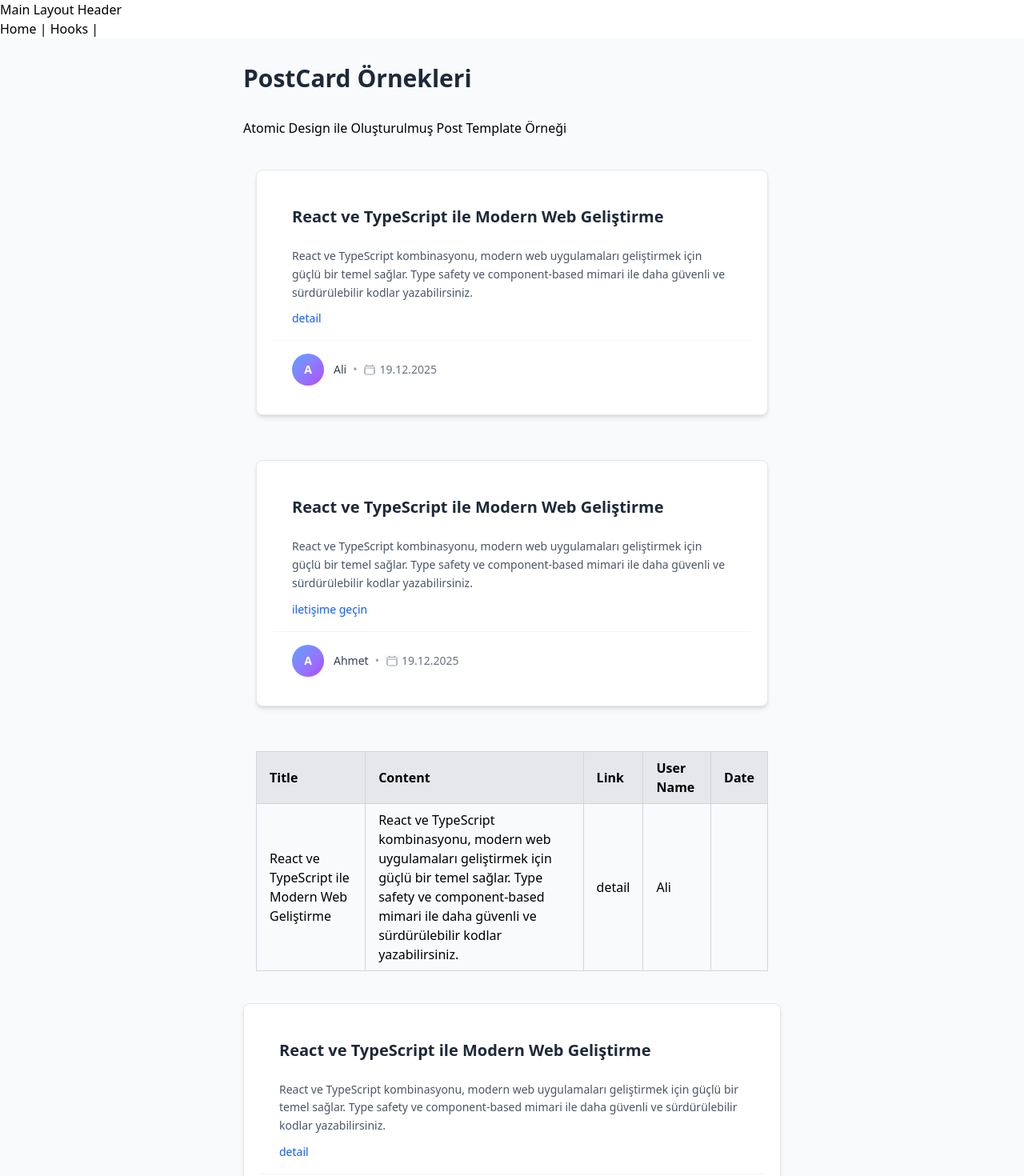
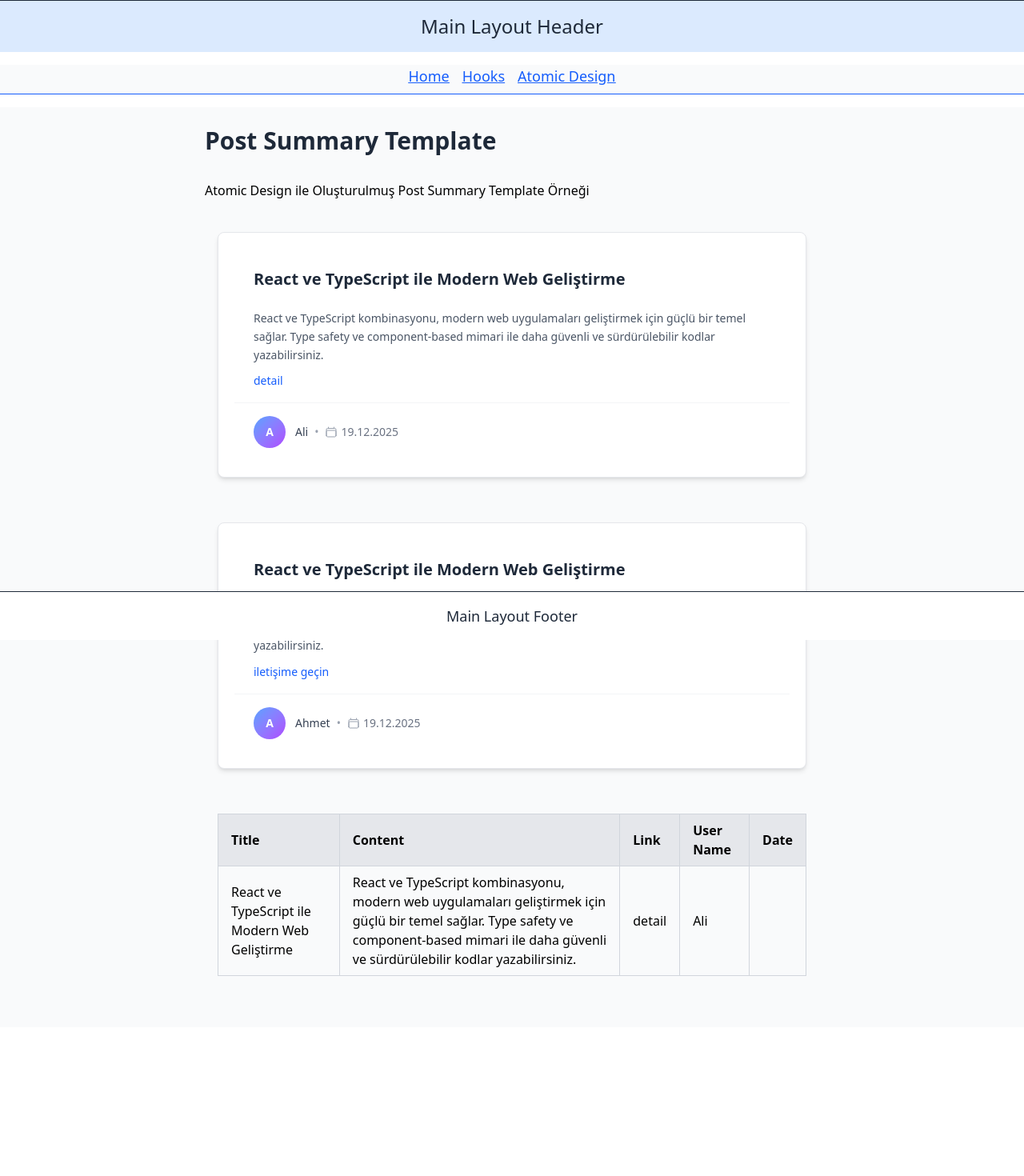
Before and after one commit to neominalsolutions/archi-vite-react-app, a React (Vite) app: page /atomic-design in a window 1280 px wide. Shown: the top 1470 px of the page at 80% size. After the commit the page ends 1284 px from the top, so only its background shows below. Built offline with nearby package versions, Linux system fonts and the light colour scheme.

Commit message:
layout tasarımları

```diff
--- a/src/layout/main.layout.tsx
+++ b/src/layout/main.layout.tsx
@@ -1,19 +1,32 @@
 import { Link, Outlet } from 'react-router';
+import { Typography } from '../ui';
 
 const MainLayout = () => {
 	return (
 		<>
-			<header>Main Layout Header</header>
-			<nav>
-				<Link to="/">Home</Link> | <Link to="/hooks">Hooks</Link> |{' '}
+			<header className="flex justify-center mb-4 text-lg font-medium text-gray-800 border-t bg-blue-100 py-4">
+				<Typography renderAs="h1" className="text-2xl">
+					Main Layout Header
+				</Typography>
+			</header>
+
+			<nav className="flex flex-row justify-center mb-4 space-x-4 text-lg font-medium text-blue-600 underline border-b pb-2 bg-gray-50">
+				<Link to="/">Home</Link> <Link to="/hooks">Hooks</Link>{' '}
+				<Link to="/atomic-design">Atomic Design</Link>{' '}
 			</nav>
 			<main>
-				{
-					/* Alt sayfalar burada render edilecek */
-					<Outlet />
-				}
+				<div className="min-h-screen bg-gray-50 flex flex-col py-6 px-4">
+					<div className="max-w-3xl mx-auto space-y-6 w-full">
+						{
+							/* Alt sayfalar burada render edilecek */
+							<Outlet />
+						}
+					</div>
+				</div>
 			</main>
-			<footer>Main Layout Footer</footer>
+			<footer className="fixed bottom-0 left-0 w-full flex justify-center py-4 text-lg font-medium text-gray-800 border-t bg-white">
+				Main Layout Footer
+			</footer>
 		</>
 	);
 };
--- a/src/pages/index/atomic-design.page.tsx
+++ b/src/pages/index/atomic-design.page.tsx
@@ -1,20 +1,16 @@
 import React from 'react';
-import { Link } from '../../ui/atoms/Link';
-import { Typography } from '../../ui/atoms/Typography';
-import { UserInfo } from '../../ui/molecules/UserInfo';
-import { PostCard } from '../../ui/organisms/PostCard';
+import PostGrid from '../../ui/templates/PostGrid';
 import PostSummary from '../../ui/templates/PostSummary';
 export const PostCardExample: React.FC = () => {
 	return (
-		<div className="min-h-screen bg-gray-50 p-8">
-			<div className="max-w-2xl mx-auto space-y-6">
+		<>
 			<h1 className="text-3xl font-bold text-gray-800 mb-8">
-					PostCard Örnekleri
+				Post Summary Template
 			</h1>
 
 			{/* Örnek 1: Temel Kullanım */}
 
-				<h1>Atomic Design ile Oluşturulmuş Post Template Örneği</h1>
+			<h1>Atomic Design ile Oluşturulmuş Post Summary Template Örneği</h1>
 			<PostSummary
 				item={[
 					{
@@ -33,72 +29,9 @@ export const PostCardExample: React.FC = () => {
 					},
 				]}
 			>
-					<div className="mb-6 p-4">
-						<table className="w-full table-auto border-collapse border border-gray-300">
-							<thead>
-								<tr className="bg-gray-200">
-									<th className="border border-gray-300 px-4 py-2 text-left">
-										Title
-									</th>
-									<th className="border border-gray-300 px-4 py-2 text-left">
-										Content
-									</th>
-									<th className="border border-gray-300 px-4 py-2 text-left">
-										Link
-									</th>
-									<th className="border border-gray-300 px-4 py-2 text-left">
-										User Name
-									</th>
-									<th className="border border-gray-300 px-4 py-2 text-left">
-										Date
-									</th>
-								</tr>
-							</thead>
-							<tbody>
-								<tr>
-									<td className="border border-gray-300 px-4 py-2">
-										React ve TypeScript ile Modern Web Geliştirme
-									</td>
-									<td className="border border-gray-300 px-4 py-2">
-										React ve TypeScript kombinasyonu, modern web uygulamaları
-										geliştirmek için güçlü bir temel sağlar. Type safety ve
-										component-based mimari ile daha güvenli ve sürdürülebilir
-										kodlar yazabilirsiniz.
-									</td>
-									<td className="border border-gray-300 px-4 py-2">detail</td>
-									<td className="border border-gray-300 px-4 py-2">Ali</td>
-								</tr>
-							</tbody>
-						</table>
-					</div>
+				<PostGrid />
 			</PostSummary>
-
-				<PostCard>
-					<PostCard.Header>
-						<Typography
-							renderAs="h3"
-							className="text-xl font-bold text-gray-800"
-						>
-							React ve TypeScript ile Modern Web Geliştirme
-						</Typography>
-					</PostCard.Header>
-					<PostCard.Content>
-						<Typography className="text-gray-600 text-sm leading-relaxed mb-2">
-							React ve TypeScript kombinasyonu, modern web uygulamaları
-							geliştirmek için güçlü bir temel sağlar. Type safety ve
-							component-based mimari ile daha güvenli ve sürdürülebilir kodlar
-							yazabilirsiniz.
-						</Typography>
-						<Link href="#" className="text-sm font-medium">
-							detail
-						</Link>
-					</PostCard.Content>
-					<PostCard.Footer>
-						<UserInfo userName="Ali" date="19.12.2025" userInitials="A" />
-					</PostCard.Footer>
-				</PostCard>
-			</div>
-		</div>
+		</>
 	);
 };
 
--- /dev/null
+++ b/src/ui/templates/PostGrid.tsx
@@ -0,0 +1,40 @@
+function PostGrid() {
+	return (
+		<div className="mb-6 p-4">
+			<table className="w-full table-auto border-collapse border border-gray-300">
+				<thead>
+					<tr className="bg-gray-200">
+						<th className="border border-gray-300 px-4 py-2 text-left">
+							Title
+						</th>
+						<th className="border border-gray-300 px-4 py-2 text-left">
+							Content
+						</th>
+						<th className="border border-gray-300 px-4 py-2 text-left">Link</th>
+						<th className="border border-gray-300 px-4 py-2 text-left">
+							User Name
+						</th>
+						<th className="border border-gray-300 px-4 py-2 text-left">Date</th>
+					</tr>
+				</thead>
+				<tbody>
+					<tr>
+						<td className="border border-gray-300 px-4 py-2">
+							React ve TypeScript ile Modern Web Geliştirme
+						</td>
+						<td className="border border-gray-300 px-4 py-2">
+							React ve TypeScript kombinasyonu, modern web uygulamaları
+							geliştirmek için güçlü bir temel sağlar. Type safety ve
+							component-based mimari ile daha güvenli ve sürdürülebilir kodlar
+							yazabilirsiniz.
+						</td>
+						<td className="border border-gray-300 px-4 py-2">detail</td>
+						<td className="border border-gray-300 px-4 py-2">Ali</td>
+					</tr>
+				</tbody>
+			</table>
+		</div>
+	);
+}
+
+export default PostGrid;
--- a/vite.config.ts
+++ b/vite.config.ts
@@ -8,9 +8,6 @@ export default defineConfig(({ mode }) => {
 	// Environment değişkenlerini yükle
 	const env: Record<string, string> = loadEnv(mode, process.cwd(), '');
 	const isProduction = mode === 'production';
-
-	console.log(`Building for ${mode} mode.`);
-	console.log(`env variables:`, env);
 
 	return {
 		plugins: [react(), tailwindcss()],
```
Lines whose indentation alone changed are shown as unchanged.
